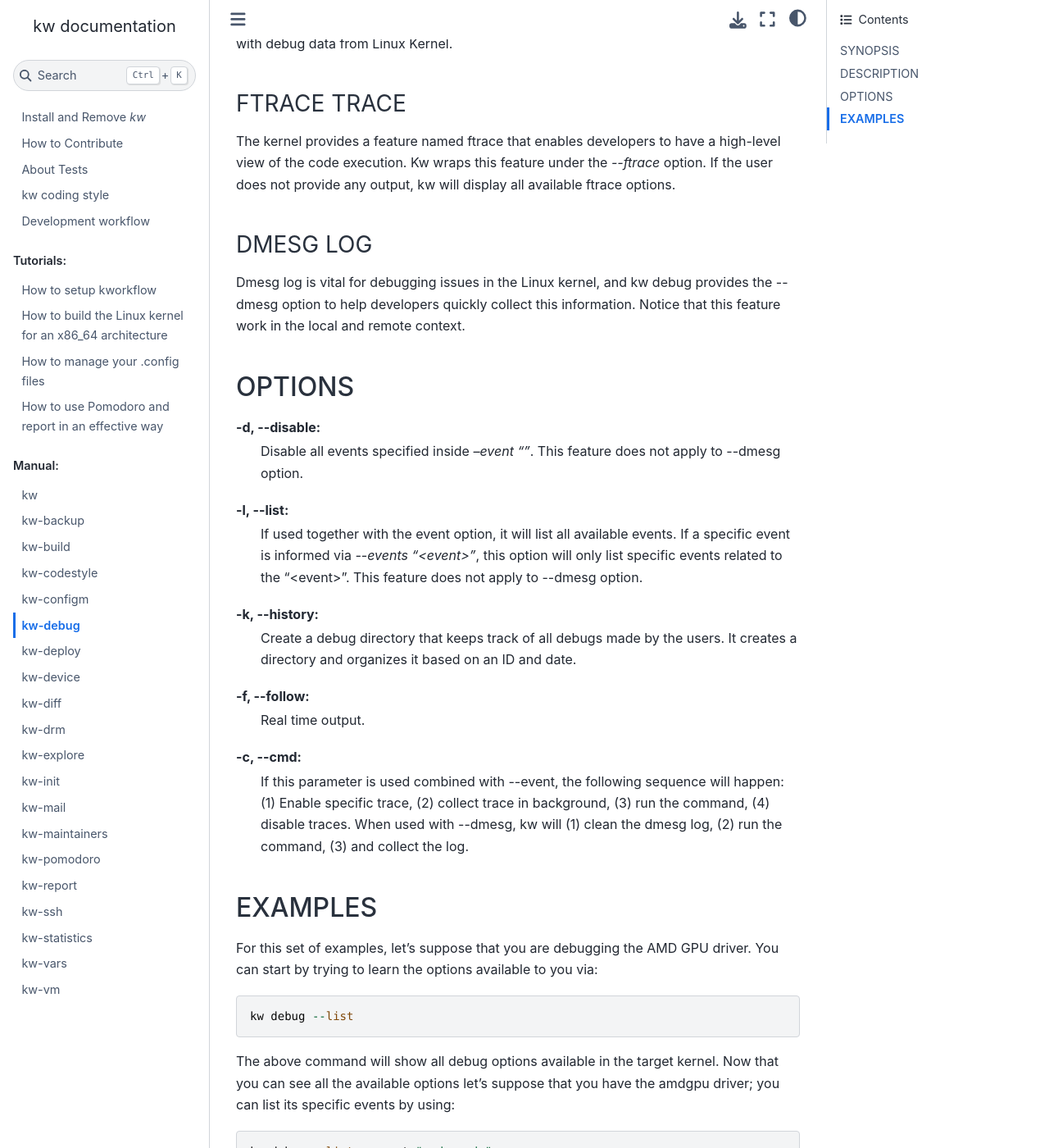
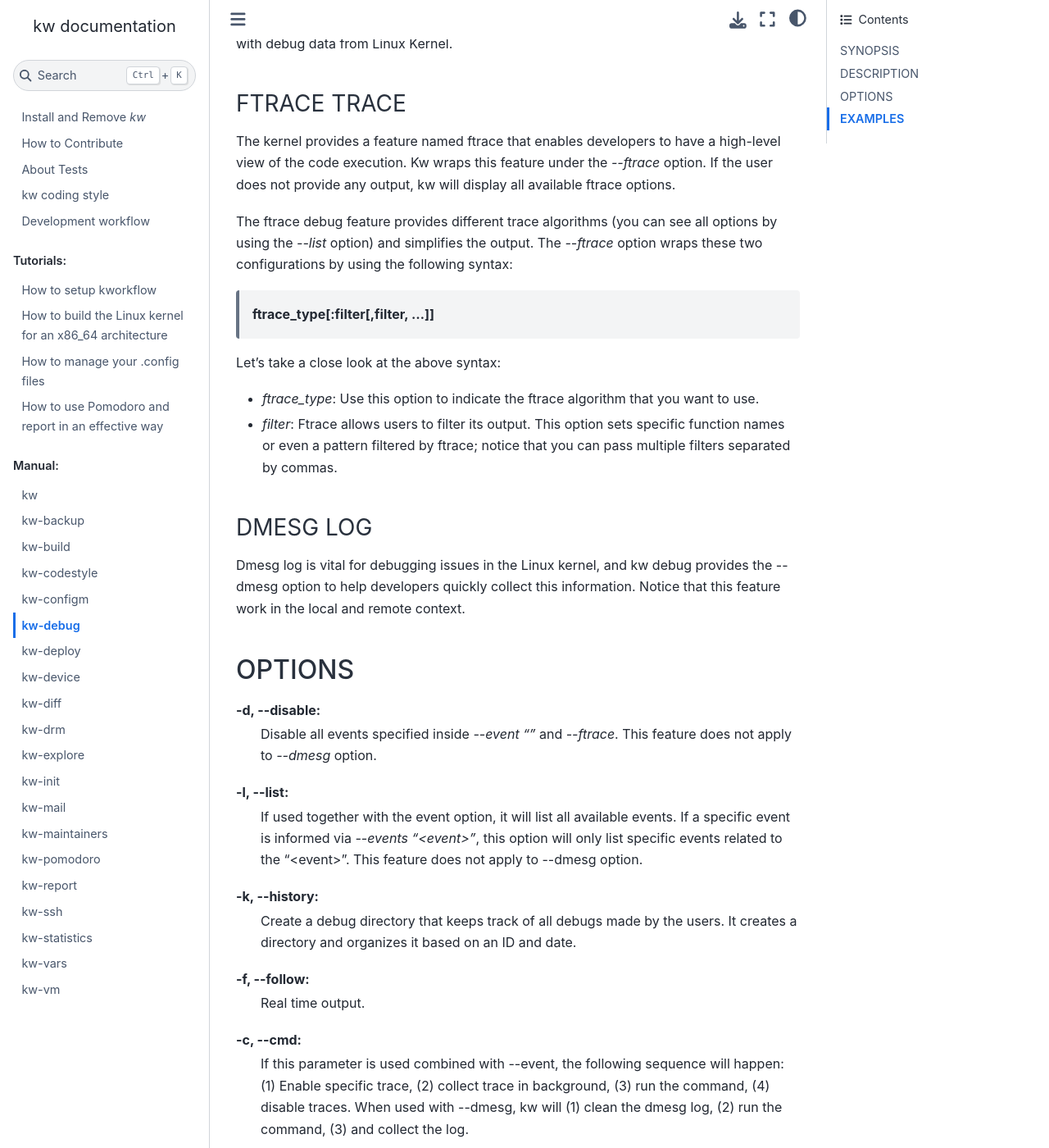
Before and after one commit to kworkflow/kworkflow, a Sphinx documentation site: the page built from documentation/man/features/debug.rst, in a window 1280 px wide and 1400 px high, scrolled down 1135 px. Shown: the whole window at 82% size. Built offline with Sphinx 7.4.7 and the Sphinx Book theme 1.1.4, drawn with Linux system fonts in a browser that asks for light colours.

Commit message:
src: debug: Enable ftrace
In order to work with ftrace we need not be able to enable and disable
ftrace. This commit introduces the basic support for handling ftrace in
general.

Signed-off-by: Rodrigo Siqueira <rodrigosiqueiramelo@gmail.com>

```diff
--- a/documentation/man/features/debug.rst
+++ b/documentation/man/features/debug.rst
@@ -54,6 +54,22 @@ high-level view of the code execution. Kw wraps this feature under the
 `\--ftrace` option. If the user does not provide any output, kw will display
 all available ftrace options.
 
+The ftrace debug feature provides different trace algorithms (you can see all
+options by using the `\--list` option) and simplifies the output. The
+`\--ftrace` option wraps these two configurations by using the following
+syntax:
+
+ **ftrace_type[:filter[,filter, ...]]**
+
+Let's take a close look at the above syntax:
+
+* *ftrace_type*: Use this option to indicate the ftrace algorithm that you
+  want to use.
+
+* *filter*: Ftrace allows users to filter its output. This option sets
+  specific function names or even a pattern filtered by ftrace; notice that you
+  can pass multiple filters separated by commas.
+
 DMESG LOG
 ---------
 
@@ -64,8 +80,8 @@ information. Notice that this feature work in the local and remote context.
 OPTIONS
 =======
 -d, \--disable:
-  Disable all events specified inside *--event ""*. This feature does not apply
-  to \--dmesg option.
+  Disable all events specified inside `\--event ""` and `\--ftrace`. This
+  feature does not apply to `\--dmesg` option.
 
 -l, \--list:
   If used together with the event option, it will list all available events. If
```
Also changed, not shown: 4 other files.
